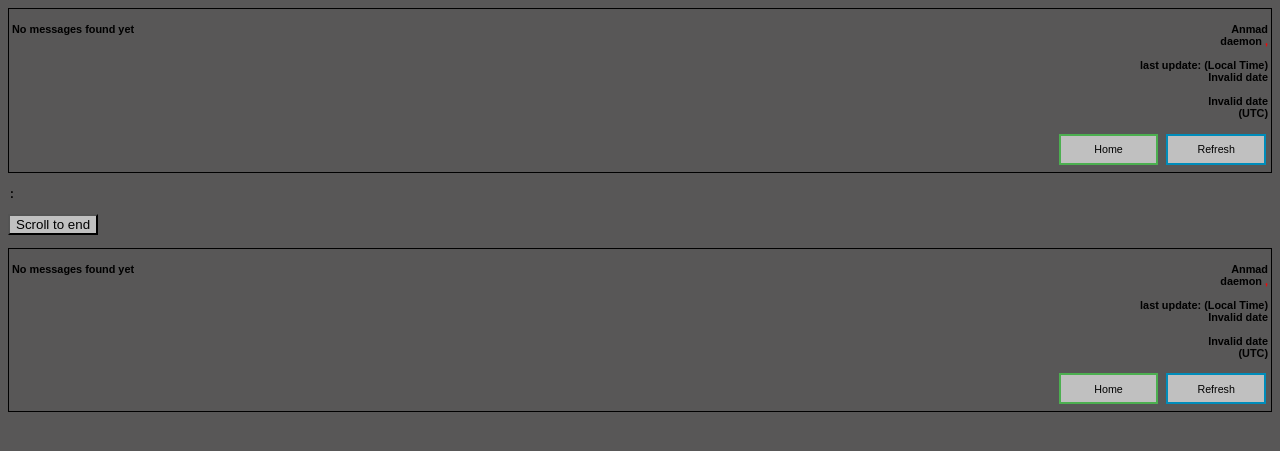
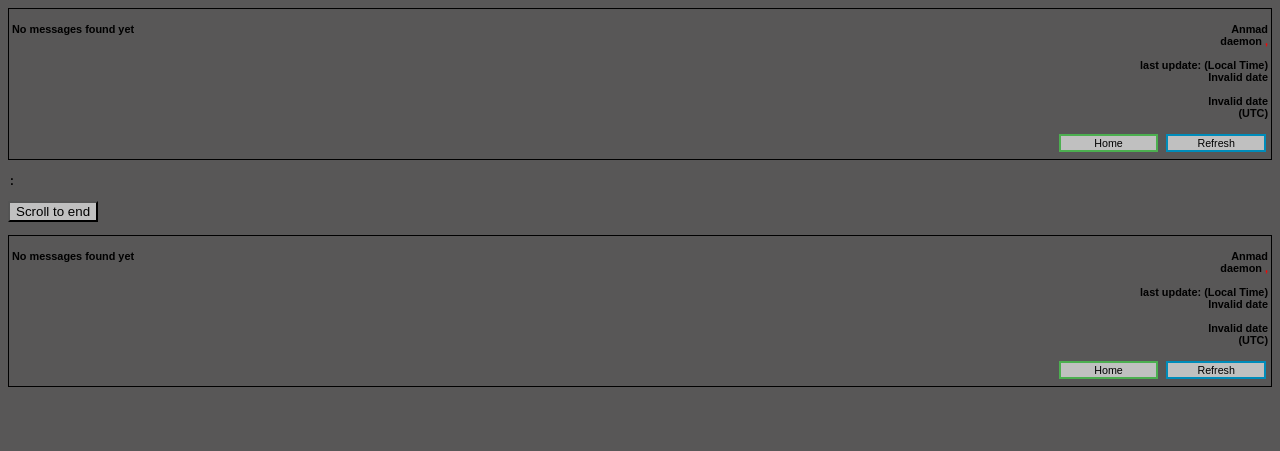
Before and after one commit to jefg60/anmad, a Python web app: template anmad/interface/templates/ansiblelog.html in a window 1280 px wide. Shown: the top 451 px of the page. Run offline with Jinja, Linux system fonts and the light colour scheme; the template is opened without the code that fills it, so the values that code supplies are empty; some libraries are stand-ins or nearby versions.

Commit message:
reduce padding on smallbutton class

```diff
--- a/anmad/interface/static/styles.css
+++ b/anmad/interface/static/styles.css
@@ -27,7 +27,7 @@ h4 {
   background-color: silver;
   color: black;
   border: 2px solid #4CAF50;
-  padding: 3% 6%;
+  padding: 1px 1px;
   text-align: center;
   text-decoration: none;
   display: inline-block;
```
